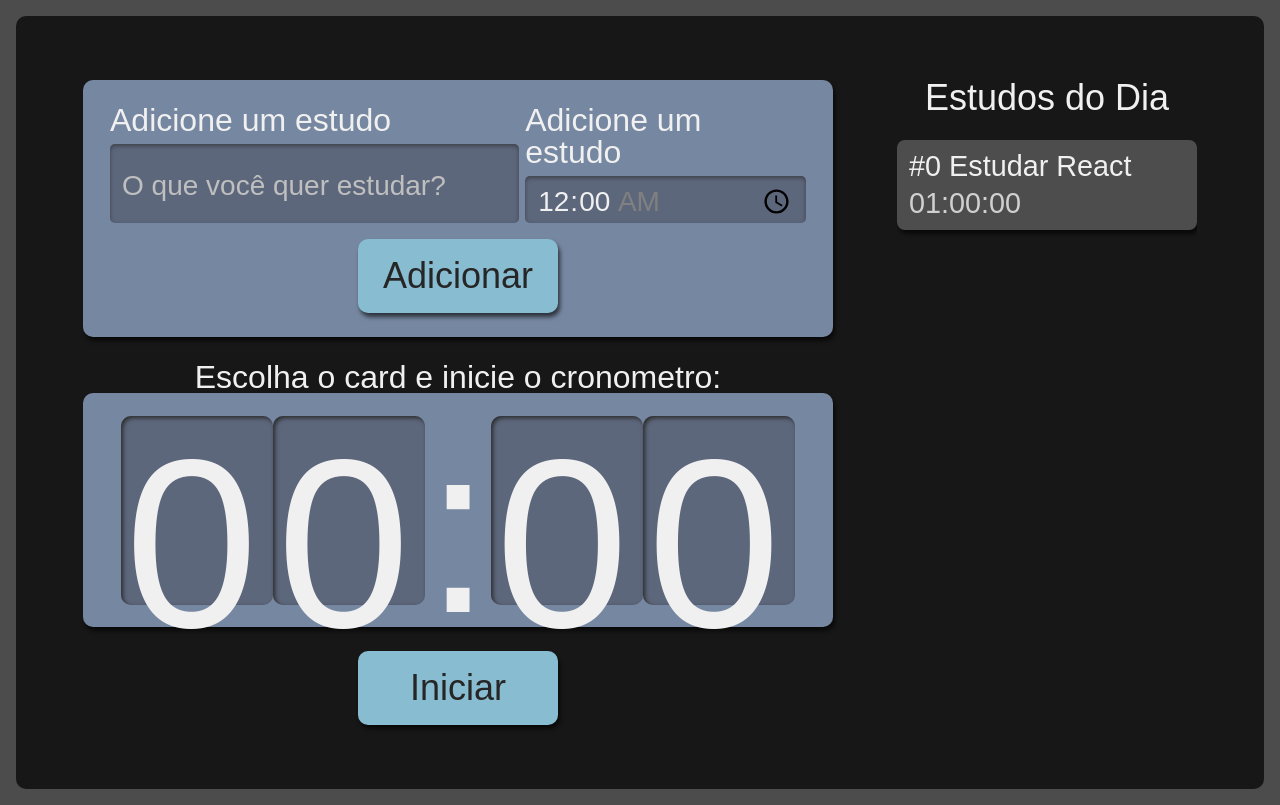
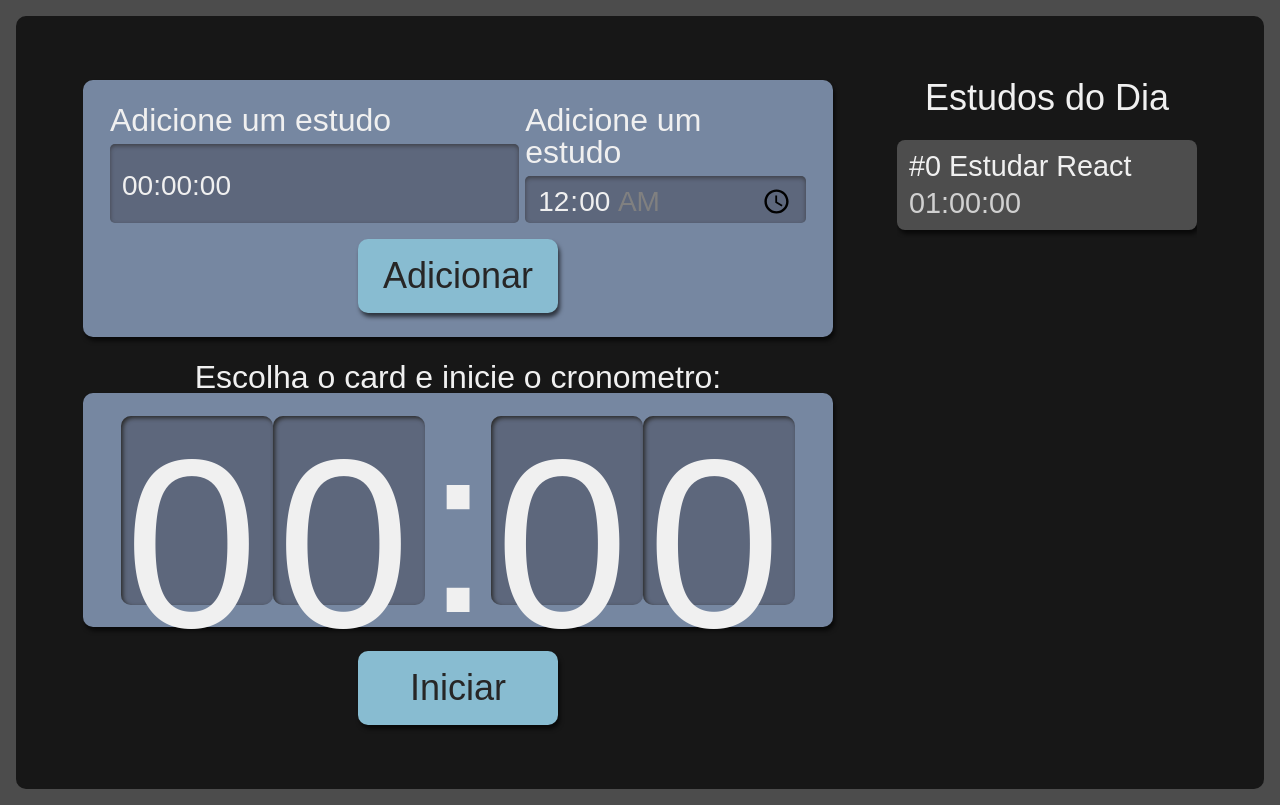
Before and after one commit to khyquer/React-com-Typescript, a React (Create React App) app in the folder alura-studies/: page / in a window 1280 px wide. Built offline with nearby package versions, Linux system fonts and the light colour scheme.

Commit message:
Incluir o comportamento padrão do onSubmit

```diff
--- a/alura-studies/src/components/Form/index.tsx
+++ b/alura-studies/src/components/Form/index.tsx
@@ -5,12 +5,16 @@ import TimeField from "../Field/Time";
 import style from './Form.module.scss'
 
 const Form = () => {
-    const [time, setTime] = useState('00:00:00');
+    const [taskName, setTaskName] = useState('00:00:00');
+    const [taskTime, setTaskTime] = useState('00:00:00');
 
     return (
-        <form className={style.newTask}>
-            <TextField />
-            <TimeField value={time} />
+        <form
+            className={style.newTask}
+            onSubmit={(e:any) => {e.preventDefault()}}
+        >
+            <TextField value={taskName} />
+            <TimeField value={taskTime} />
             <Button>
                 Adicionar
             </Button>
```
